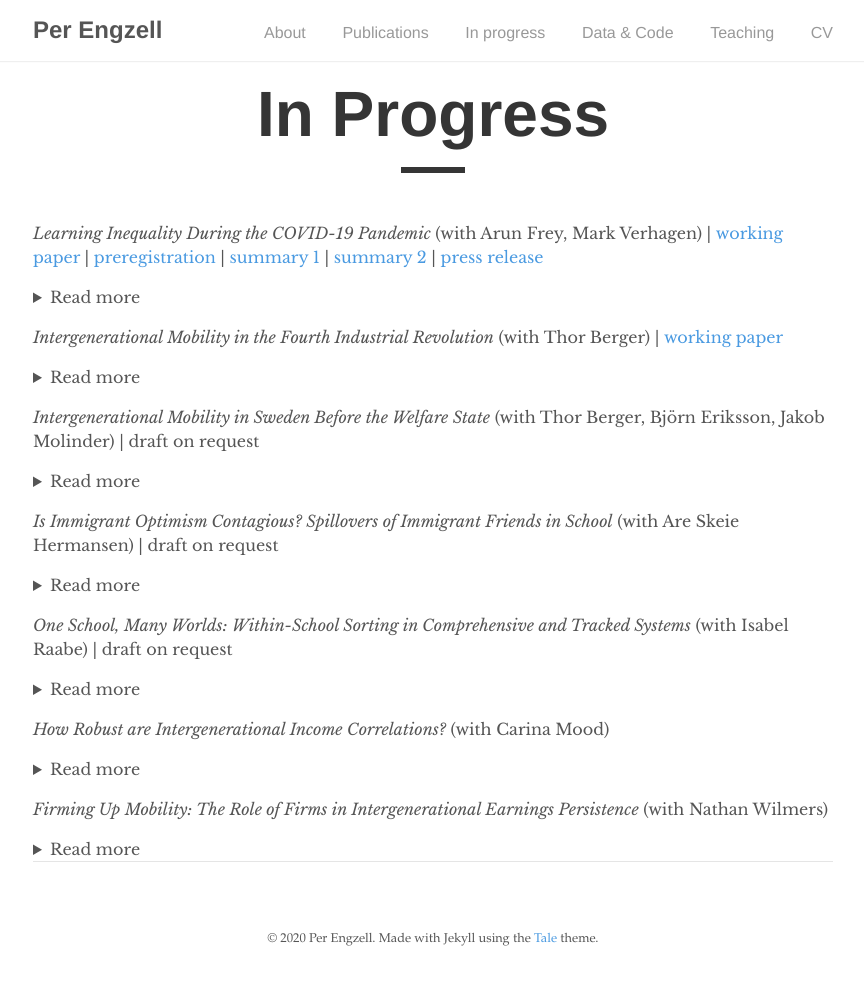
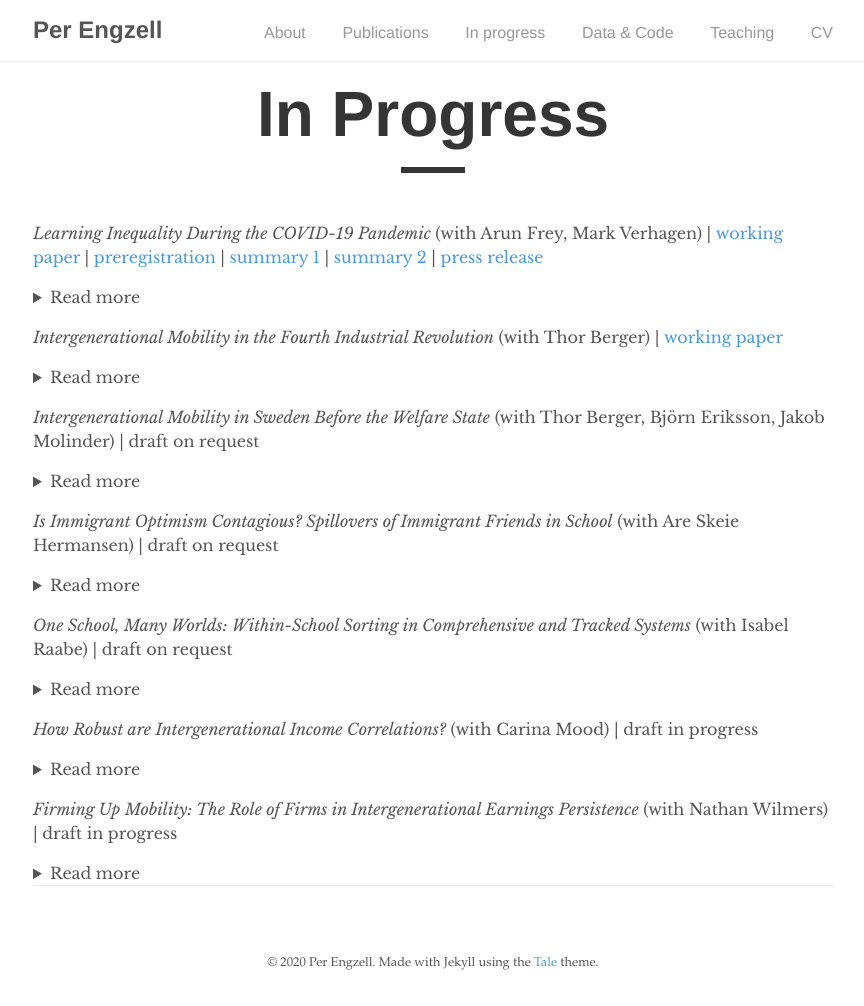
Before and after one commit to pengzell/pengzell.github.io, a Jekyll site: the page built from _pages/inprogress.md, in a window 1280 px wide. Shown: the whole page, without its empty margins (207-1071 px from the left). Built offline with Jekyll 4.4.1, drawn with Linux system fonts in a browser that asks for light colours; before the commit the page ends 982 px from its top, so only the background shows below that.

Commit message:
Update inprogress.md

```diff
--- a/_pages/inprogress.md
+++ b/_pages/inprogress.md
@@ -39,13 +39,13 @@ Is academic achievement affected by the presence of immigrant peers? Previous wo
 <summary>Read more</summary>
 Why do inequalities in learning persist, even in relatively egalitarian school systems? We examine within-school ability sorting with classroom data on friendship networks in 480 European secondary schools. We contrast comprehensive (England, Sweden) and tracked systems (Germany, Netherlands) and ask how they shape sorting at the level of a) schools, b) classrooms, and c) friendships. Between-school variance in test scores is lower in comprehensive systems. However, this is counterbalanced by greater sorting within schools: between classrooms and, especially, friendship networks. Still, comprehensive schools create more equal environments for two reasons. First, the difference in sorting between schools is larger than that in sorting within schools. Second, the latter is less related to social and ethnic background. These findings help explain both why comprehensive schools equalize outcomes, and how substantial inequality can nevertheless remain. </details>
 
-*How Robust are Intergenerational Income Correlations?* (with Carina Mood)
+*How Robust are Intergenerational Income Correlations?* (with Carina Mood) | draft in progress
 <details>
 <summary>Read more</summary>
 Recent work highlights how "researcher degrees of freedom" – undisclosed flexibility in research design – can give rise to varying results. The study of income mobility is no exception, with decisions ranging over income concept, unit of observation, functional form, treatment of outliers, etc. Using Swedish data on the population of children born 1960–1976, we exhaust a model space of several hundred thousands specifications to answer three questions. What is the range of reasonable estimates? Which specification fits data best? How sensitive are estimated trends? Linear correlations fit better than rank correlations, while log-log correlations (and hence, elasticities) fit poorly and behave erratically over time. Even with more robust measures of association, different income definitions follow opposing trends: increasing persistence in family income and women's earnings, flat or decreasing in men's earnings.
 </details>
 
-*Firming Up Mobility: The Role of Firms in Intergenerational Earnings Persistence* (with Nathan Wilmers)
+*Firming Up Mobility: The Role of Firms in Intergenerational Earnings Persistence* (with Nathan Wilmers) | draft in progress
 <details>
 <summary>Read more</summary>
  Social scientists have long sought to understand how economic advantage is transmitted from parent to child. Most research on intergenerational persistence of earnings has focused on the transmission of individual traits like human capital. Yet earnings are a function not only of individual worker characteristics, but also of which workers successfully match with high-paying firms. We use Swedish administrative data to decompose the intergenerational earnings correlation into fixed effects attributable to firms and individual workers. Our analysis reveals that a large part of the intergenerational resemblance in earnings is explained by parents in high-earning firms passing on a similar labor market advantage to their children. Unlike the traditional earnings correlation, this firm-based earnings gap opens up at an early age and is largely constant throughout children's careers.
```
